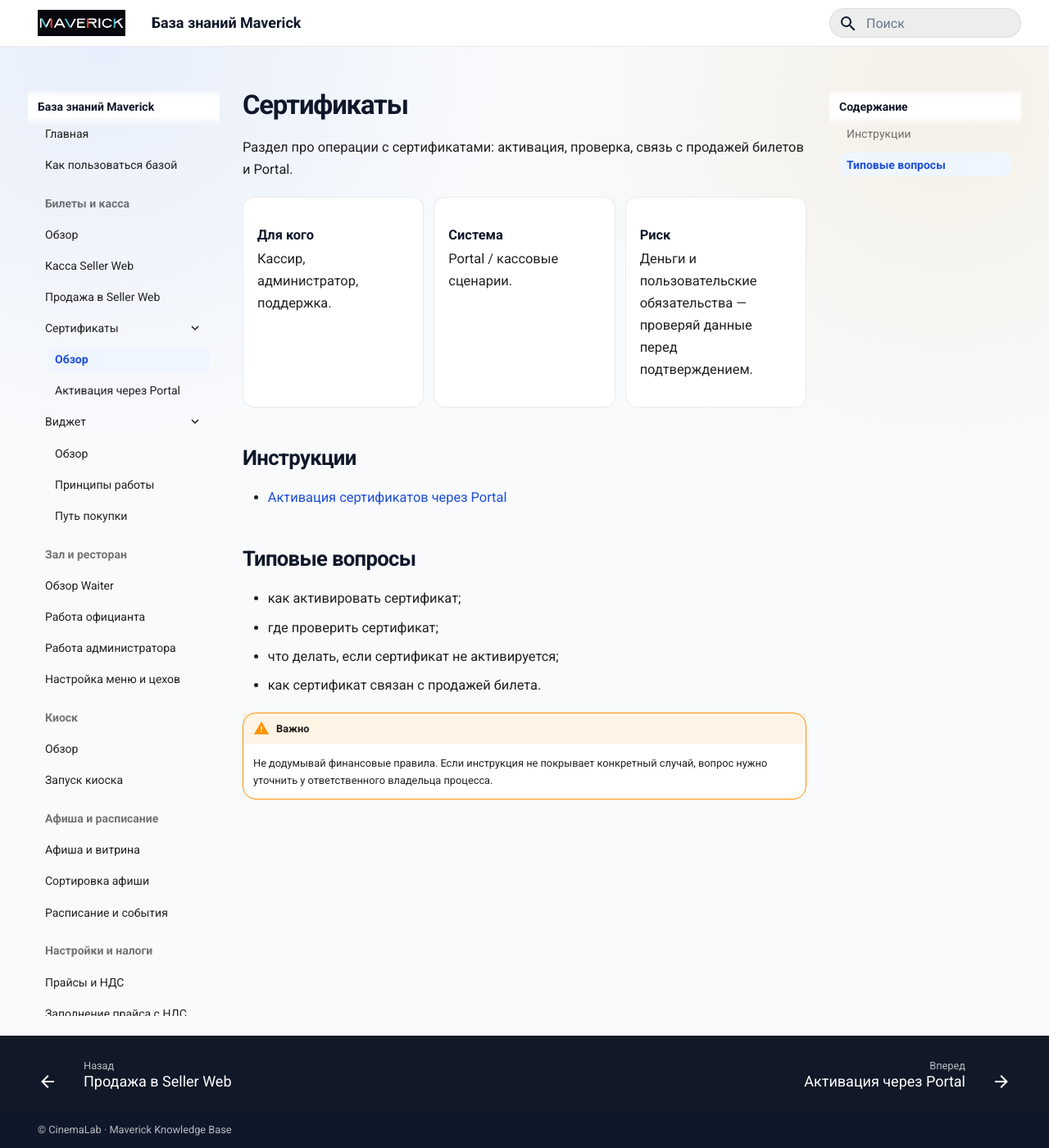
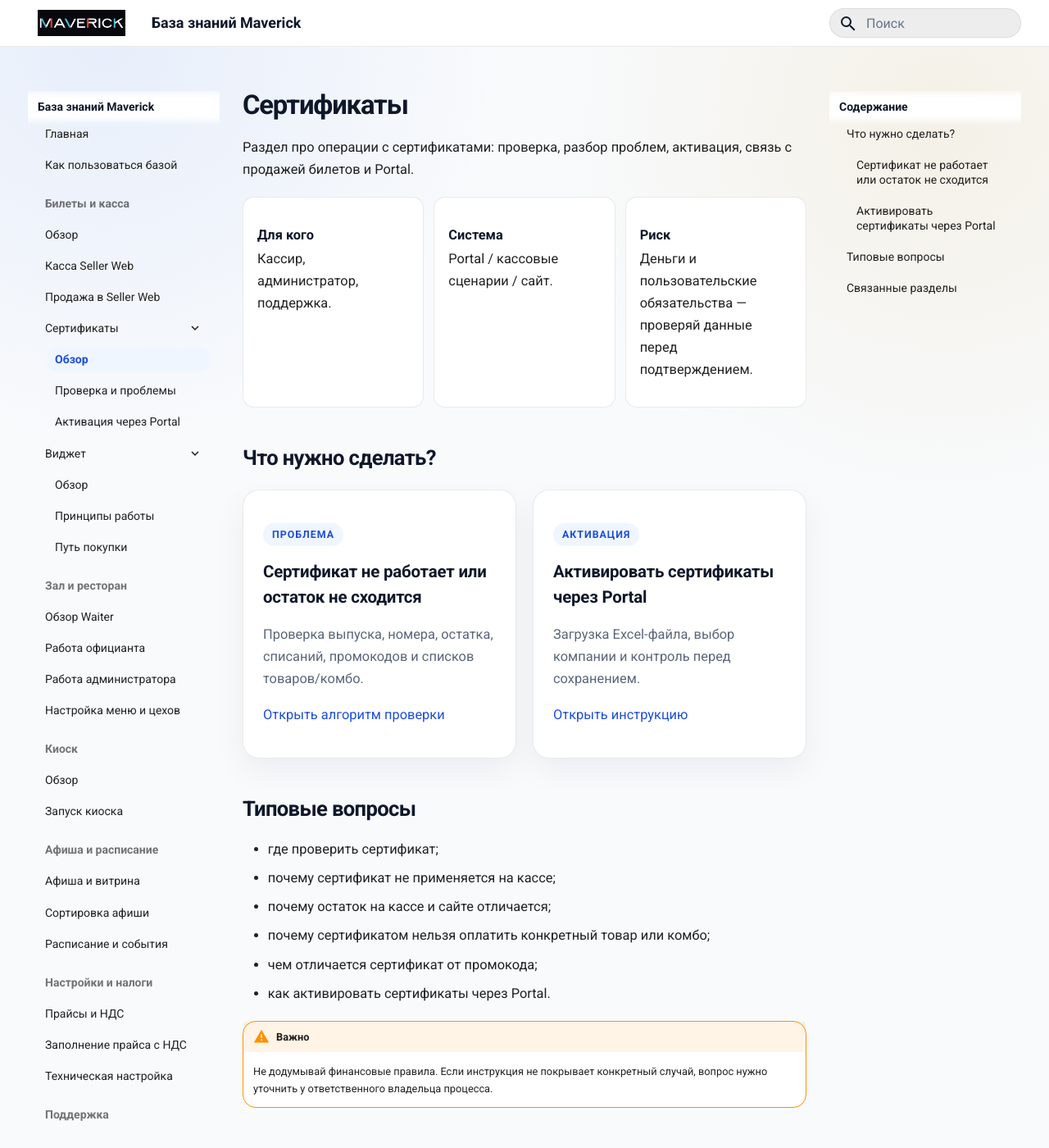
Before and after one commit to ogelslamovuk/cl_maverick_kb, an MkDocs documentation site: the page built from docs/Сертификаты.md, in a window 1280 px wide and 1400 px high. Shown: the whole window at 82% size. Built offline with MkDocs 1.6.1 and Material for MkDocs 9.7.7, drawn with Linux system fonts in a browser that asks for light colours; some of the changed text lies outside the part shown.

```diff
--- a/docs/Сертификаты.md
+++ b/docs/Сертификаты.md
@@ -1,6 +1,6 @@
 # Сертификаты
 
-Раздел про операции с сертификатами: активация, проверка, связь с продажей билетов и Portal.
+Раздел про операции с сертификатами: проверка, разбор проблем, активация, связь с продажей билетов и Portal.
 
 <div class="kb-meta" markdown>
 <div markdown>
@@ -9,7 +9,7 @@
 </div>
 <div markdown>
 <strong>Система</strong>
-Portal / кассовые сценарии.
+Portal / кассовые сценарии / сайт.
 </div>
 <div markdown>
 <strong>Риск</strong>
@@ -17,16 +17,41 @@ Portal / кассовые сценарии.
 </div>
 </div>
 
-## Инструкции
+## Что нужно сделать?
 
-- [Активация сертификатов через Portal](Сертификаты/Активация%20сертификатов%20через%20Portal.md)
+<div class="kb-task-grid" markdown>
+
+<div class="kb-task-card" markdown>
+<span class="kb-badge">проблема</span>
+### Сертификат не работает или остаток не сходится
+Проверка выпуска, номера, остатка, списаний, промокодов и списков товаров/комбо.
+
+[Открыть алгоритм проверки](Сертификаты/Проверка%20и%20разбор%20проблем%20с%20сертификатами.md)
+</div>
+
+<div class="kb-task-card" markdown>
+<span class="kb-badge">активация</span>
+### Активировать сертификаты через Portal
+Загрузка Excel-файла, выбор компании и контроль перед сохранением.
+
+[Открыть инструкцию](Сертификаты/Активация%20сертификатов%20через%20Portal.md)
+</div>
+
+</div>
 
 ## Типовые вопросы
 
-- как активировать сертификат;
 - где проверить сертификат;
-- что делать, если сертификат не активируется;
-- как сертификат связан с продажей билета.
+- почему сертификат не применяется на кассе;
+- почему остаток на кассе и сайте отличается;
+- почему сертификатом нельзя оплатить конкретный товар или комбо;
+- чем отличается сертификат от промокода;
+- как активировать сертификаты через Portal.
 
 !!! warning "Важно"
     Не додумывай финансовые правила. Если инструкция не покрывает конкретный случай, вопрос нужно уточнить у ответственного владельца процесса.
+
+## Связанные разделы
+
+- [Билеты и касса](Продажа%20билетов.md)
+- [Касса Seller Web](Seller.md)
--- a/mkdocs.yml
+++ b/mkdocs.yml
@@ -56,6 +56,7 @@ nav:
       - Продажа в Seller Web: Продажа билетов/Базовая работа в Seller Web.md
       - Сертификаты:
           - Обзор: Сертификаты.md
+          - Проверка и проблемы: Сертификаты/Проверка и разбор проблем с сертификатами.md
           - Активация через Portal: Сертификаты/Активация сертификатов через Portal.md
       - Виджет:
           - Обзор: Виджет.md
```
Also changed, not shown: docs/index.md (+3 -3 lines), docs/Сертификаты/Активация сертификатов через Portal.md (+2 -1 lines), docs/Сертификаты/Проверка и разбор проблем с сертификатами.md (added, +153 -0 lines), docs/assets/media/certificates/faq/certificate-category-list.jpg (added), docs/assets/media/certificates/faq/certificate-category-params.jpg (added), docs/assets/media/certificates/faq/certificate-issue-search.jpg (added), docs/assets/media/certificates/faq/certificate-issue-table.jpg (added), docs/assets/media/certificates/faq/certificate-sales-table.jpg (added), docs/assets/media/certificates/faq/product-allowed-lists.jpg (added), docs/assets/media/certificates/faq/promocodes-list.jpg (added), docs/assets/media/certificates/faq/website-bonuses-cert.jpg (added).
